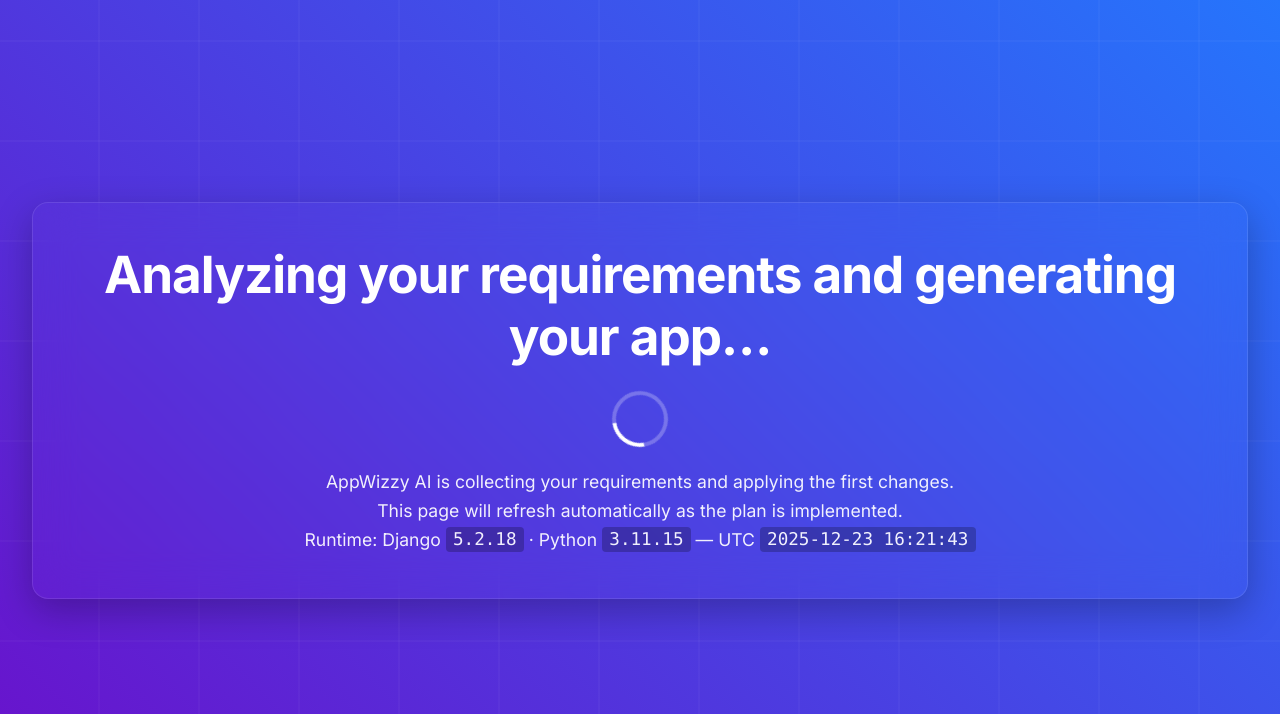
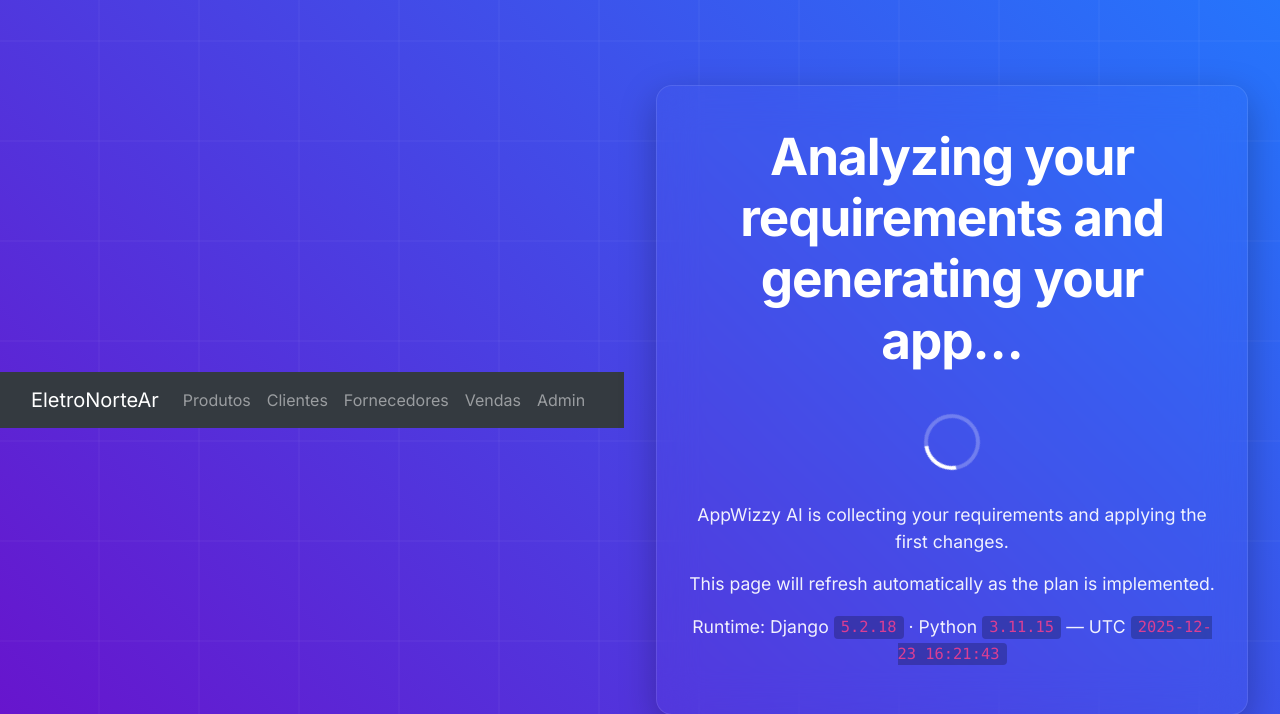
Before and after one commit to marcelprado35-del/App-Vendas-e-Estoque-Ar-Cond-ELETRONORTEAR, a Django app: page / in a window 1280 px wide. Shown: the top 714 px of the page. Run offline with Django 5.2, Linux system fonts and the light colour scheme; some libraries are stand-ins or nearby versions.

Commit message:
Edit core/templates/base.html via Editor

```diff
--- a/core/templates/base.html
+++ b/core/templates/base.html
@@ -3,7 +3,13 @@
 
 <head>
   <meta charset="UTF-8">
-  <title>{% block title %}Knowledge Base{% endblock %}</title>
+    <meta name="description" content="Meta description for the page">
+    <title>Flatlogic</title>
+    <link rel="preconnect" href="https://fonts.googleapis.com">
+    <link rel="preconnect" href="https://fonts.gstatic.com" crossorigin>
+    <link href="https://fonts.googleapis.com/css2?family=Poppins:wght@400;600&family=Roboto:wght@400;700&display=swap" rel="stylesheet">
+    <link rel="stylesheet" href="https://stackpath.bootstrapcdn.com/bootstrap/4.5.2/css/bootstrap.min.css">
+
   {% if project_description %}
   <meta name="description" content="{{ project_description }}">
   <meta property="og:description" content="{{ project_description }}">
@@ -19,7 +25,39 @@
 </head>
 
 <body>
+  <nav class="navbar navbar-expand-lg navbar-dark bg-dark">
+    <div class="container">
+      <a class="navbar-brand" href="{% url 'index' %}">EletroNorteAr</a>
+      <button class="navbar-toggler" type="button" data-toggle="collapse" data-target="#navbarNav" aria-controls="navbarNav" aria-expanded="false" aria-label="Toggle navigation">
+        <span class="navbar-toggler-icon"></span>
+      </button>
+      <div class="collapse navbar-collapse" id="navbarNav">
+        <ul class="navbar-nav ml-auto">
+          <li class="nav-item">
+            <a class="nav-link" href="{% url 'product_list' %}">Produtos</a>
+          </li>
+          <li class="nav-item">
+            <a class="nav-link" href="{% url 'customer_list' %}">Clientes</a>
+          </li>
+          <li class="nav-item">
+            <a class="nav-link" href="{% url 'supplier-list' %}">Fornecedores</a>
+          </li>
+          <li class="nav-item">
+            <a class="nav-link" href="{% url 'sale_list' %}">Vendas</a>
+          </li>
+          <li class="nav-item">
+            <a class="nav-link" href="/admin">Admin</a>
+          </li>
+        </ul>
+      </div>
+    </div>
+  </nav>
+
   {% block content %}{% endblock %}
+
+  <script src="https://code.jquery.com/jquery-3.5.1.slim.min.js"></script>
+  <script src="https://cdn.jsdelivr.net/npm/@popperjs/core@2.5.4/dist/umd/popper.min.js"></script>
+  <script src="https://stackpath.bootstrapcdn.com/bootstrap/4.5.2/js/bootstrap.min.js"></script>
 </body>
 
 </html>
```
